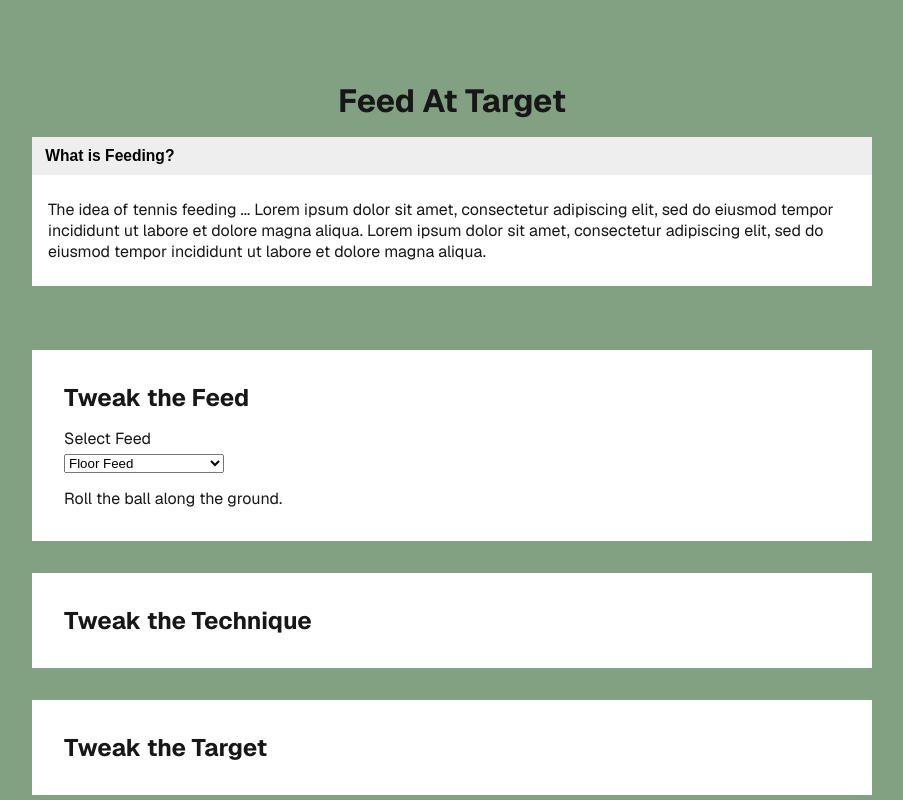
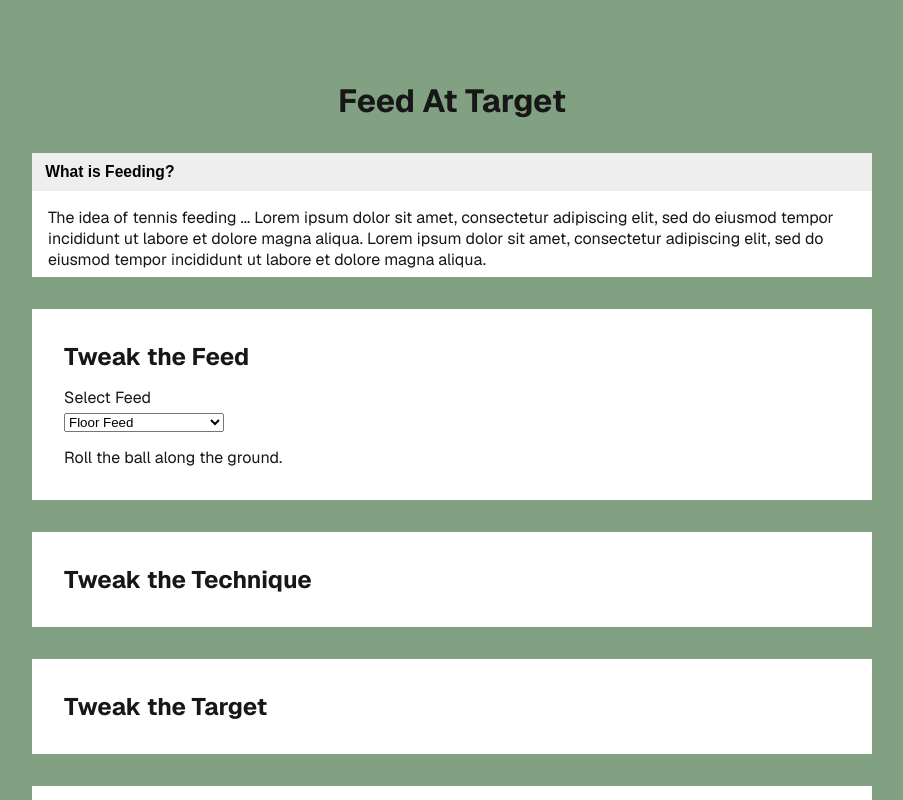
Before and after one commit to Devvaru/Tennis-Mock-Up, a Next.js app in the folder ttt-frontend/: page /feed-at-target in a window 1280 px wide. Shown: the top 800 px of the page, without its empty margins (188-1091 px from the left). Built offline with nearby package versions, Linux system fonts and the light colour scheme.

Commit message:
Make dropdown animation smoother with useref

```diff
--- a/ttt-frontend/src/app/feed-at-target/page.tsx
+++ b/ttt-frontend/src/app/feed-at-target/page.tsx
@@ -1,6 +1,6 @@
 "use client"
 
-import React, { useEffect, useState } from "react";
+import React, { useEffect, useState, useRef } from "react";
 // import Image from "next/image";
 import type { DropdownOption } from "../_types/types.ts";
 import styles from "../page.module.css";
@@ -9,6 +9,18 @@ export default function FeedAtTarget() {
 
     // Info dropdown
     const [isOpen, setIsOpen] = useState(true);
+    const contentRef = useRef<HTMLDivElement>(null);
+
+    useEffect(() => {
+        if (contentRef.current) {
+            if (isOpen) {
+                const scrollHeight = contentRef.current.scrollHeight;
+                contentRef.current.style.maxHeight = scrollHeight + "px";
+            } else {
+                contentRef.current.style.maxHeight = "0px";
+            }
+        }
+    }, [isOpen]);
 
     // const toggleInfoDropdown = () => {
     //     setIsOpen(!isOpen);
@@ -29,11 +41,6 @@ export default function FeedAtTarget() {
         console.log("value and description: ", selected?.value, "-", selected?.description)
     }
 
-    // Test state
-    // useEffect(() => {
-    //     console.log('selected', selectedFeed)
-    // }, [selectedFeed]);
-
     return (
         <div className={styles.page}>
             <main className={styles.main}>
@@ -44,14 +51,14 @@ export default function FeedAtTarget() {
 
                     {/* accordion */}
 
-                    <div className={`info-dropdown ${isOpen ? "active" : ""}`}>
+                    <div className={"info-dropdown"}>
                         <button
                             onClick={() => setIsOpen(!isOpen)} className="info-dropdown-button"
                             aria-expanded={isOpen}>
-                            {<h3>What is Feeding?</h3> }
+                            {<h3>What is Feeding?</h3>}
                         </button>
 
-                        <div className="info-dropdown-content">
+                        <div className="info-dropdown-content" ref={contentRef} style={{ transition: "max-height 0.4s ease", overflow: "hidden" }}>
                             <p>The idea of tennis feeding ... Lorem ipsum dolor sit amet, consectetur adipiscing elit, sed do eiusmod tempor incididunt ut labore et dolore magna aliqua. Lorem ipsum dolor sit amet, consectetur adipiscing elit, sed do eiusmod tempor incididunt ut labore et dolore magna aliqua. </p>
                         </div>
 
--- a/ttt-frontend/src/app/globals.css
+++ b/ttt-frontend/src/app/globals.css
@@ -52,12 +52,13 @@ main {
 
 .header {
   align-self: center;
-  margin: 0 0 2rem 0;
+  margin: 0;
   width: 75%;
 }
 
 .activity-title {
   text-align: center;
+  margin-bottom: 1em;
 }
 
 .sections-container {
@@ -68,8 +69,6 @@ main {
 }
 
 .activity-section {
-  align-self: flex-start;
-  justify-self: flex-start;
   display: flex;
   flex-direction: column;
   gap: 15px;
@@ -97,13 +96,9 @@ main {
   padding: 0.75em 1em;
   text-align: left;
   cursor: pointer;
-  transition: background 0.2s ease;
 }
 
 .info-dropdown-content {
-  max-height: 0;
-  overflow: hidden;
-  transition: max-height 0.4s ease;
   background: white;
   padding: 0 1em;
 }
@@ -112,15 +107,6 @@ main {
   margin: 1em 0;
 }
 
-.info-dropdown.active .info-dropdown-content {
-  max-height: 500px;
-}
-
-.info-dropdown.active .info-dropdown-content {
-  padding-top: 0.5em;
-  padding-bottom: 0.5em;
-}
-
 @media (prefers-color-scheme: dark) {
   html {
     color-scheme: dark;
```
